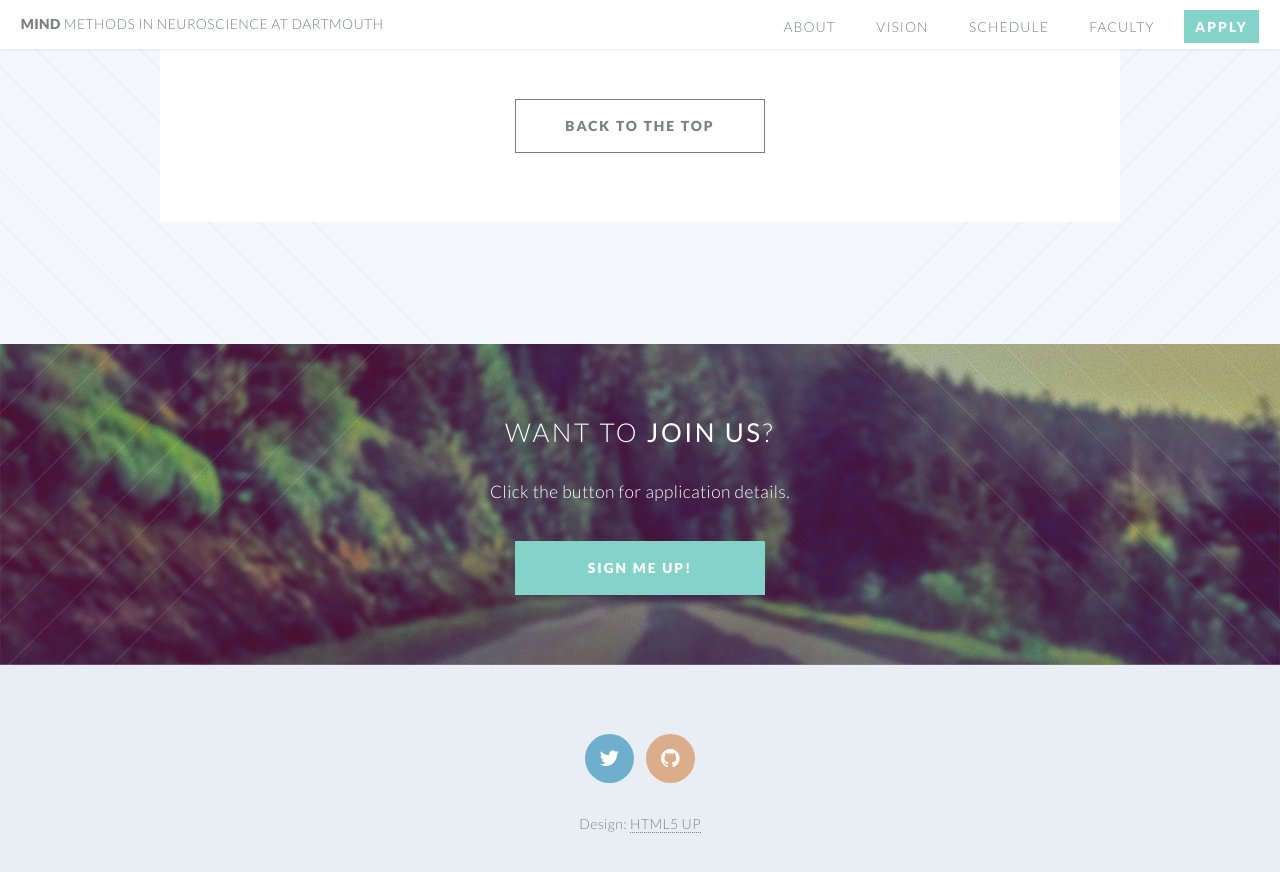
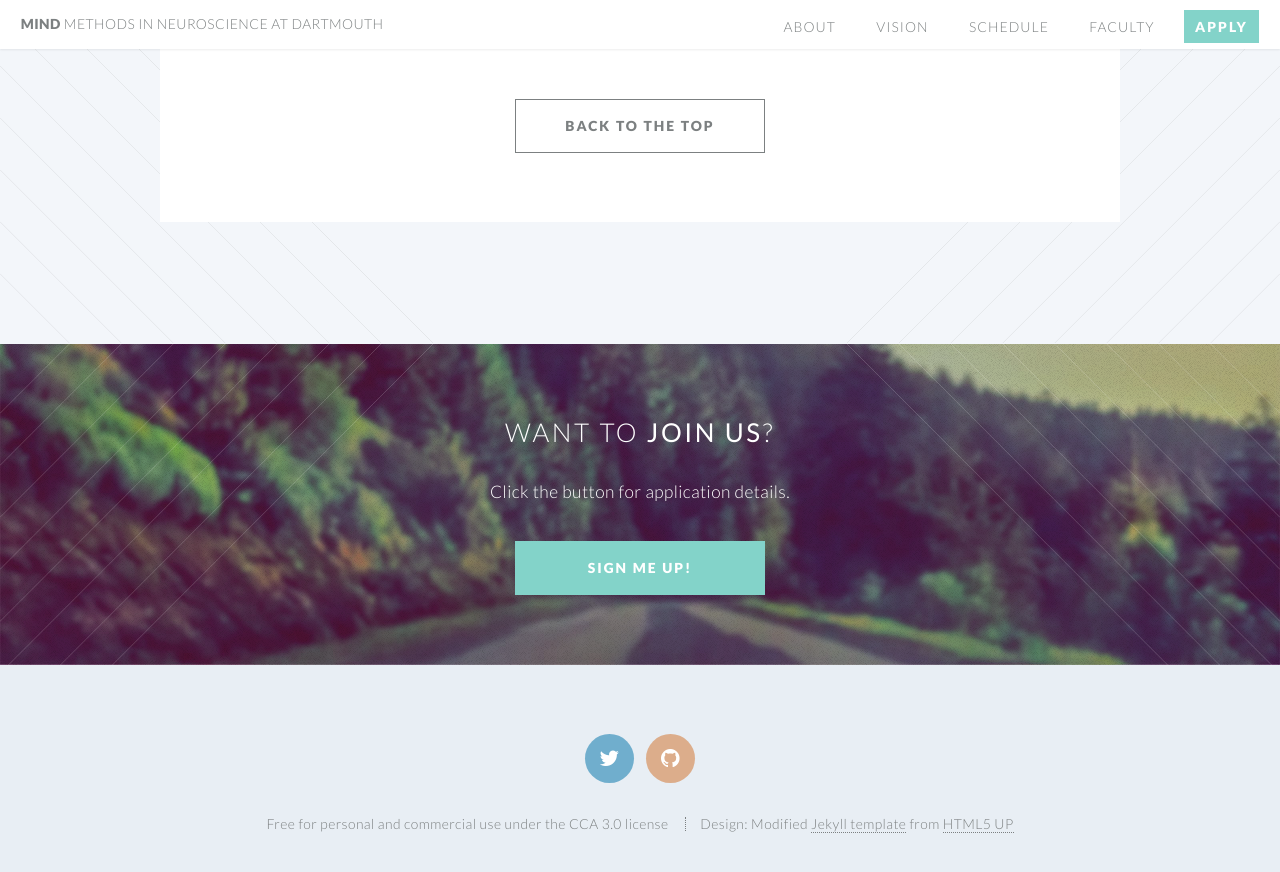
Before and after one commit to Summer-MIND/Summer-MIND.github.io, a Jekyll site: the page built from index.html, in a window 1280 px wide and 900 px high, scrolled down 6732 px. Shown: the top 872 px of the window. Built offline with Jekyll 4.4.1, drawn with Linux system fonts in a browser that asks for light colours.

Commit message:
fixed social media links and copyright

```diff
--- a/_includes/footer.html
+++ b/_includes/footer.html
@@ -2,12 +2,13 @@
 <footer id="footer">
 
     <ul class="icons">
-        <li><a href="#" class="icon circle fa-twitter"><span class="label">Twitter</span></a></li>
-        <li><a href="#" class="icon circle fa-github"><span class="label">Github</span></a></li>
+        <li><a href="https://twitter.com/comp_mind_ss" class="icon circle fa-twitter"><span class="label">Twitter</span></a></li>
+        <li><a href="https://github.com/Summer-MIND/" class="icon circle fa-github"><span class="label">Github</span></a></li>
     </ul>
 
     <ul class="copyright">
-        <li>Design: <a href="http://html5up.net">HTML5 UP</a></li>
+    	<li>Free for personal and commercial use under the CCA 3.0 license</li>
+        <li>Design: Modified <a href="https://github.com/CloudCannon/Twenty-Jekyll-Theme">Jekyll template</a> from <a href="http://html5up.net">HTML5 UP</a></li>
     </ul>
 
 </footer>
```
